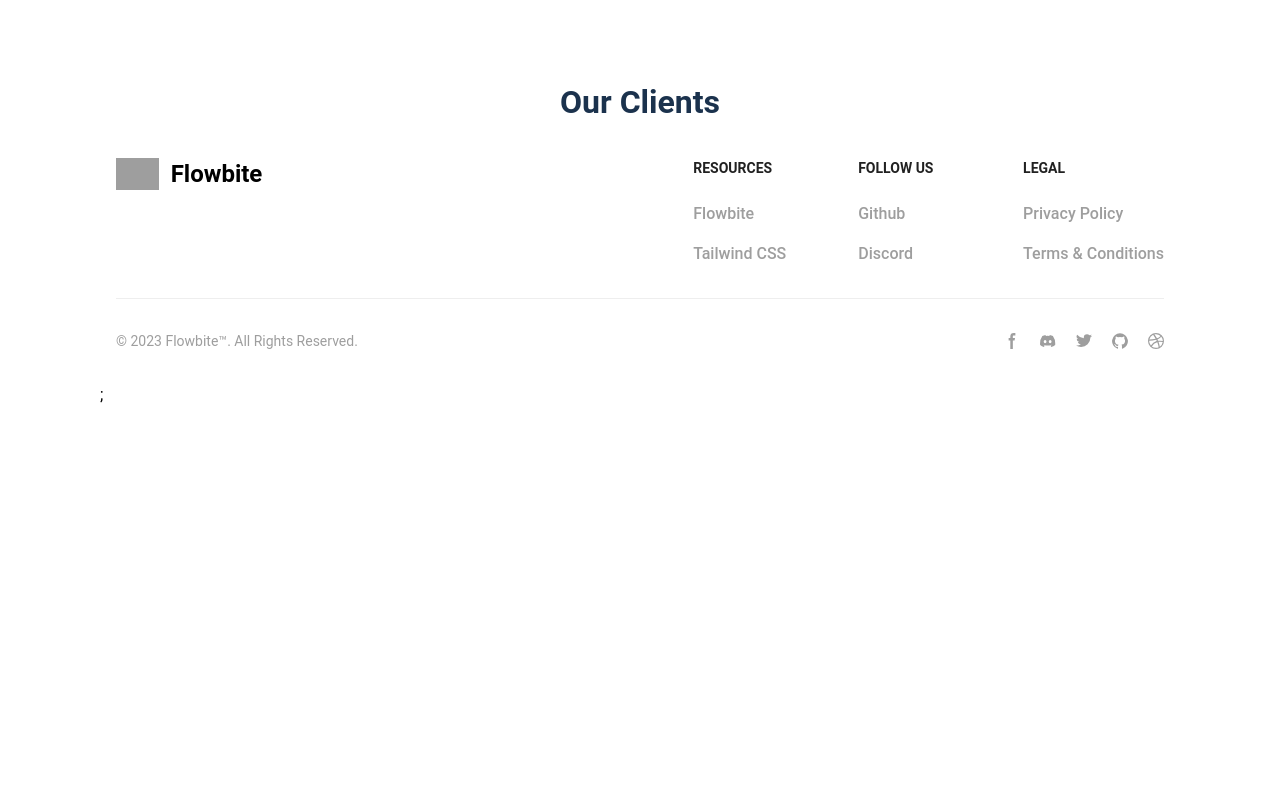
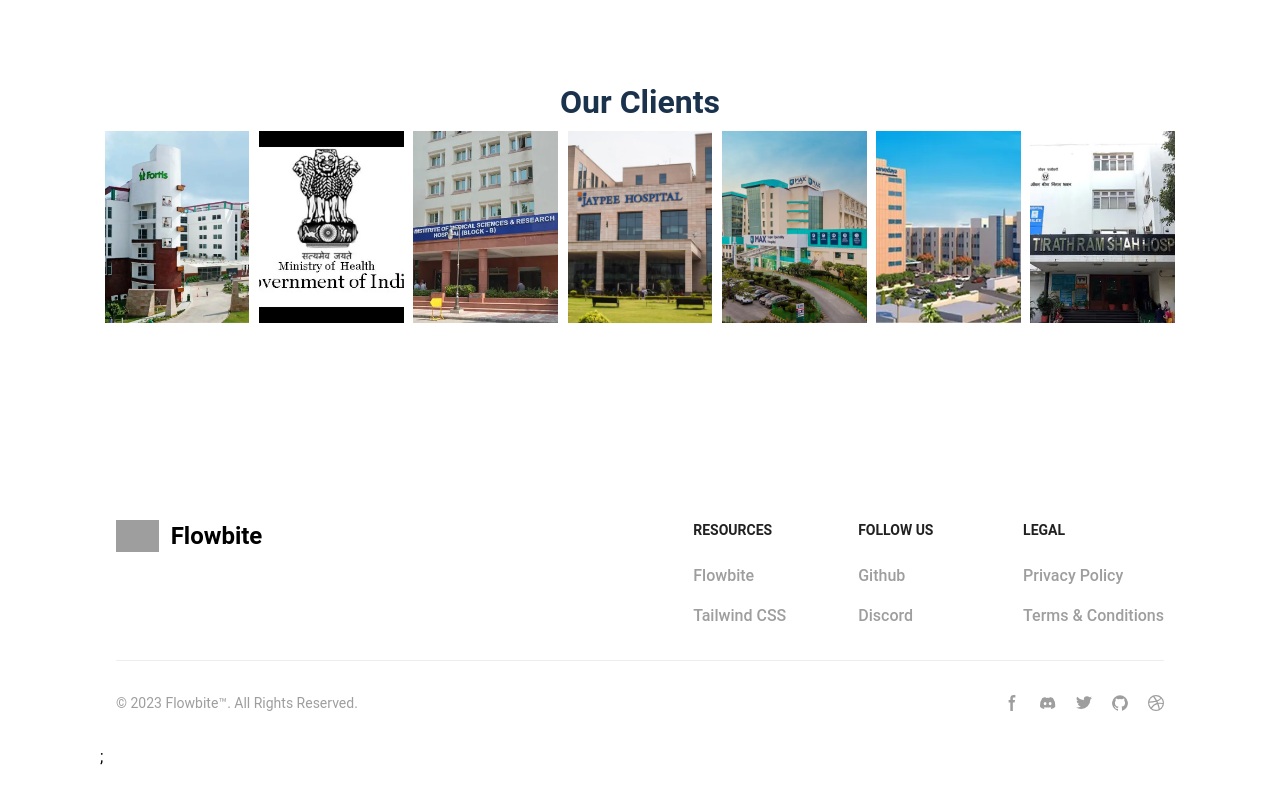
Before and after one commit to Aditya-stark/Medico-Site, a React (Vite) app in the folder medico-site/: page / in a window 1280 px wide. Shown: the part 3930-4731 px from the top of the page. Before the commit the page ends 4377 px from the top, so only its background shows below. Built offline with nearby package versions, Linux system fonts and the light colour scheme; grey boxes are pictures that could not be loaded.

Commit message:
add InfiniteImageSlider component and integrate it into Home page

```diff
--- /dev/null
+++ b/medico-site/src/components/InfiniteImageSlider.jsx
@@ -0,0 +1,29 @@
+import React from "react";
+import image1 from "../assets/images/ClientsImage/fortis.webp";
+import image2 from "../assets/images/ClientsImage/GOI.webp";
+import image3 from "../assets/images/clientsImage/Himsr.webp";
+import image4 from "../assets/images/clientsImage/jaypee.webp";
+import image5 from "../assets/images/clientsImage/Max.webp";
+import image6 from "../assets/images/clientsImage/Sarvodaya-Hospital.webp";
+import image7 from "../assets/images/clientsImage/trsh.webp";
+
+const images = [image1, image2, image3, image4, image5, image6, image7];
+
+export function InfiniteImageSlider() {
+  return (
+    <div className="flex overflow-hidden whitespace-nowrap mb-[10em]">
+      {images.map((image, index) => (
+        <div
+          key={index}
+          className="inline-block p-[.3em] rounded-lg transition-transform duration-300 hover:scale-110"
+        >
+          <img
+            src={image}
+            alt={`Slide ${index + 1}`}
+            className="w-64 h-48 object-cover"
+          />
+        </div>
+      ))}
+    </div>
+  );
+}
--- a/medico-site/src/pages/Home.jsx
+++ b/medico-site/src/pages/Home.jsx
@@ -10,6 +10,7 @@
 import { Bigbanner } from "../components/Bigbanner";
 import BigSectionName from "../components/BigSectionName";
 import Footer from "../components/Footer";
+import { InfiniteImageSlider } from "../components/InfiniteImageSlider";
 
 function Home() {
   const popularProductsData = [
@@ -148,7 +149,9 @@
         {/* Our Clients Sections */}
         <BigSectionName title="Our Clients" className="mt-10" />
 
-        {/* Image Slider */}
+        {/* Image Slider *NOT FINAL*/}
+        <InfiniteImageSlider />
+        {/* Footer */}
         <Footer />
       </div>
     </div>
```
